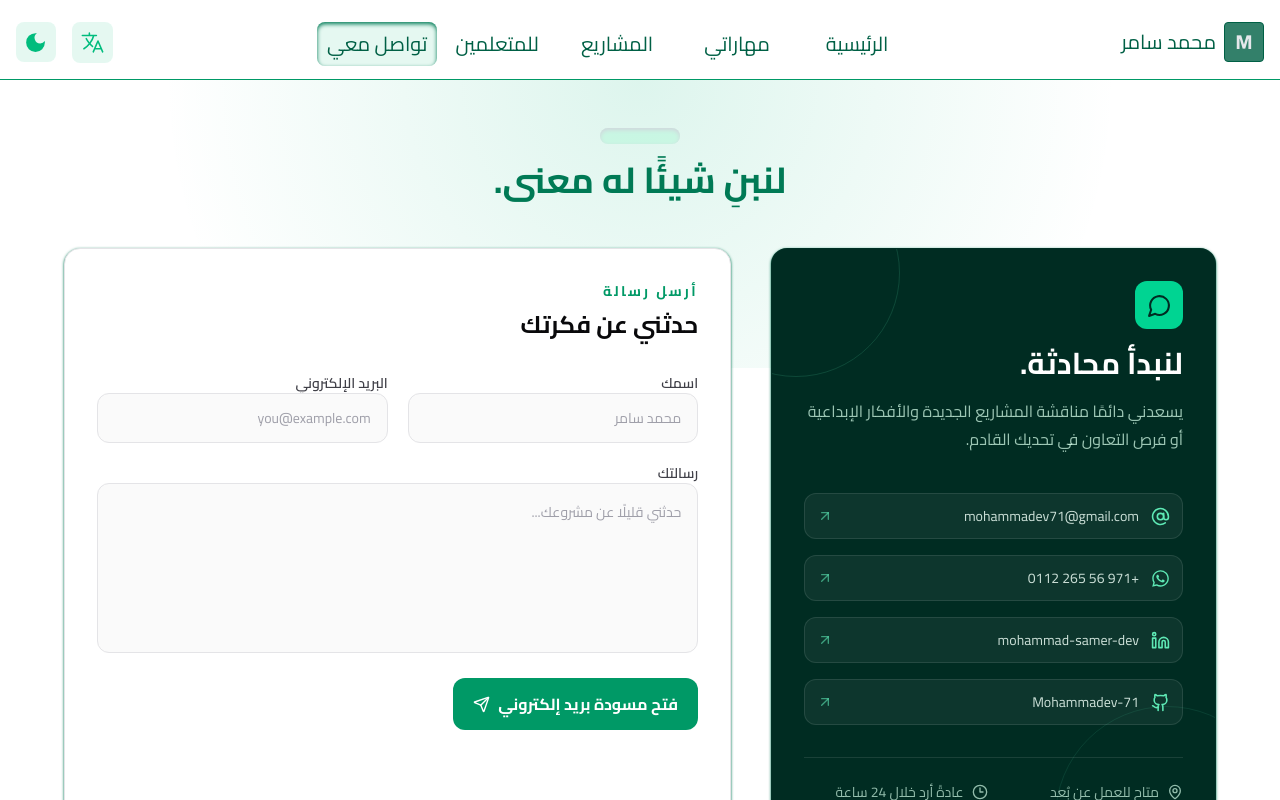
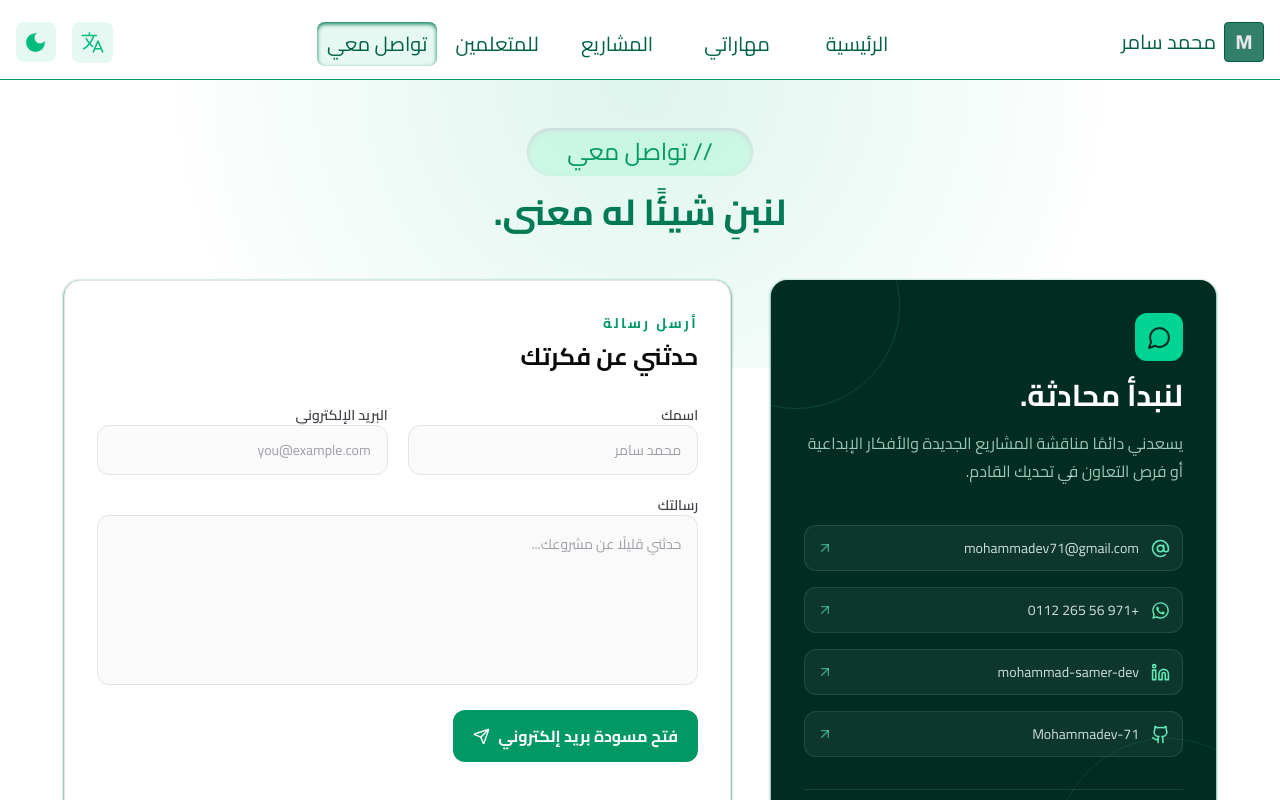
Before and after one commit to Mohammadev-71/mohammad-samer-v3, a Next.js app: page /ar/contact in a window 1280 px wide. Shown: the top 800 px of the page. Built offline with nearby package versions, Linux system fonts and the light colour scheme.

Commit message:
fix: comment box component prop in contact page

```diff
--- a/app/[locale]/contact/page.tsx
+++ b/app/[locale]/contact/page.tsx
@@ -91,7 +91,7 @@ export default function Contact() {
 
 
         <div className="mx-auto mb-12 flex max-w-3xl flex-col items-center gap-4 text-center  animate-popIn [animation-duration:0.5s] ">
-          <CommentBox commit={t("commit")} />
+          <CommentBox comment={t("commit")} />
           <h1 className="text-center text-3xl md:text-4xl font-bold  text-emerald-700 dark:text-emerald-500">
             {t("title")}
           </h1>
```
